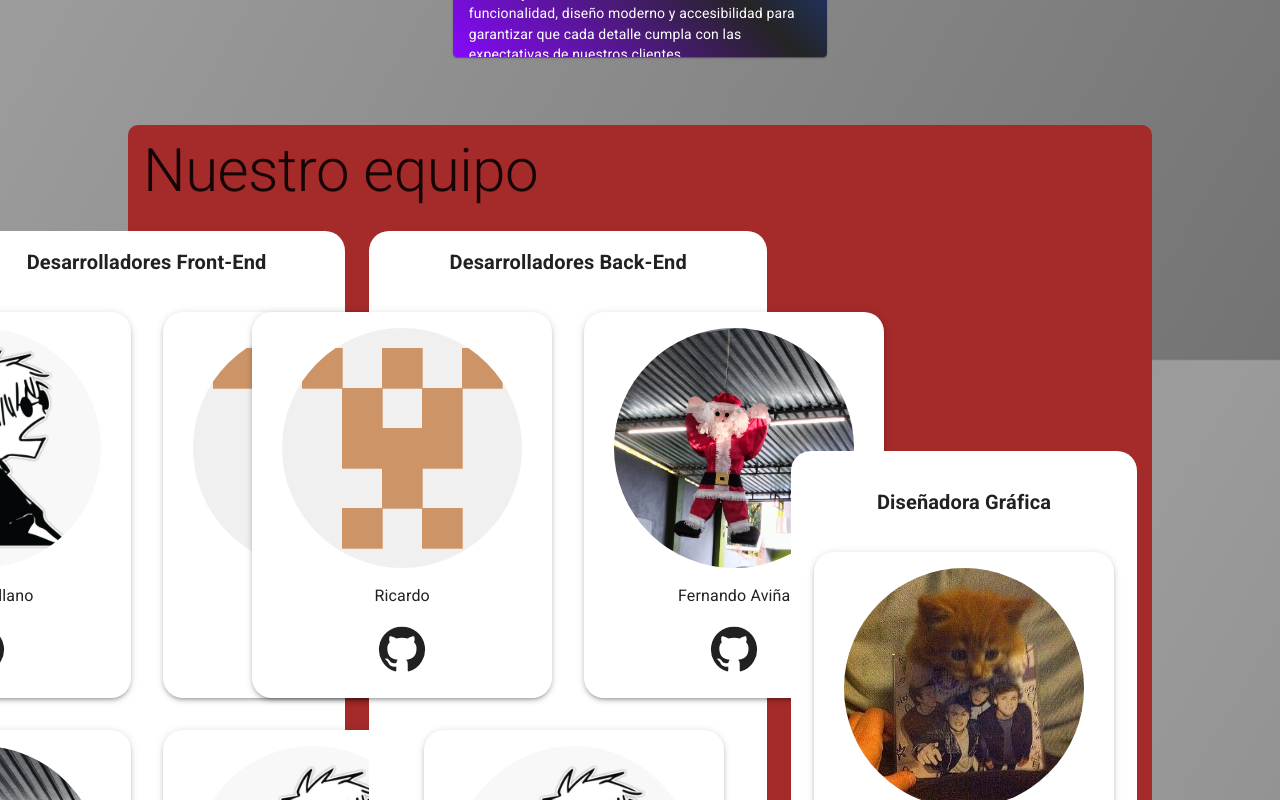
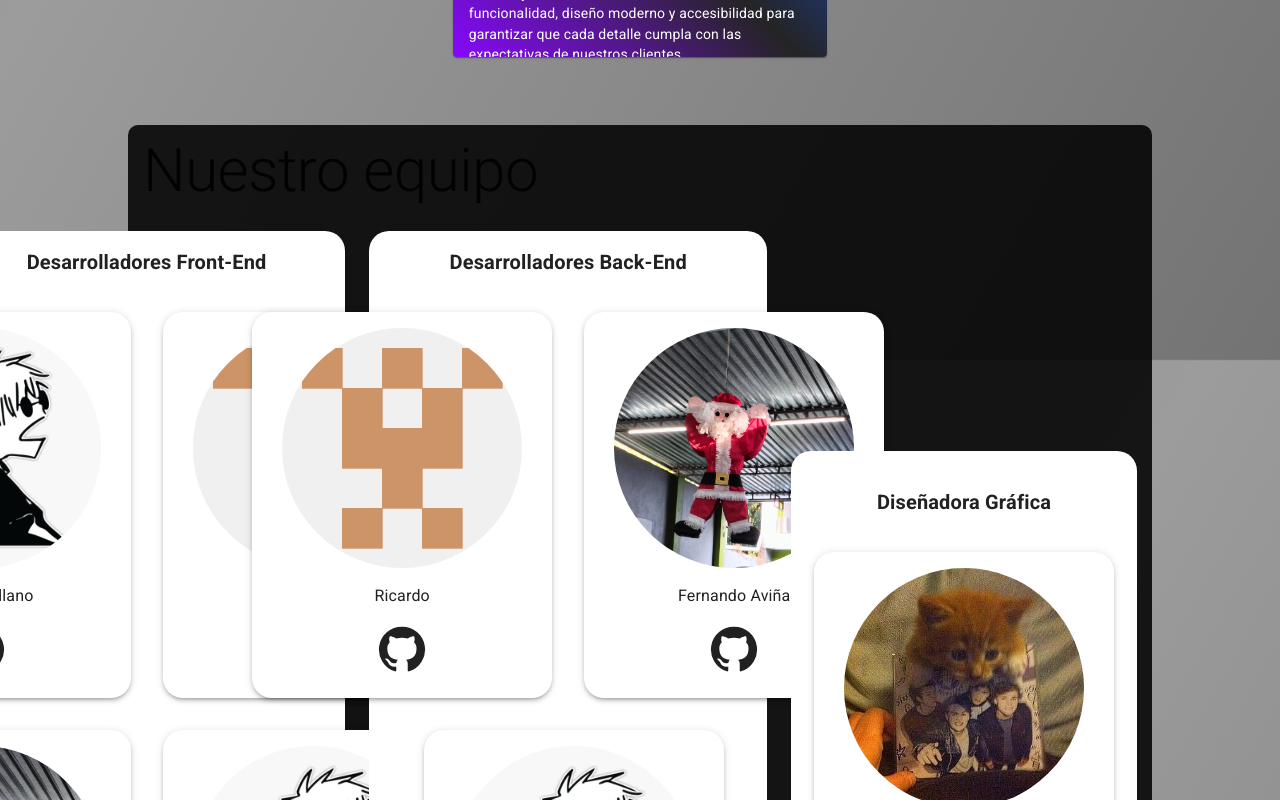
Before and after one commit to TeleraSetsi85/presentacion, a React (Vite) app: page / in a window 1280 px wide. Shown: the part 1240-2040 px from the top of the page. Built offline with nearby package versions, Linux system fonts and the light colour scheme; a web font is replaced by a local one.

Commit message:
Update casrds

```diff
--- a/src/components/Sections.jsx
+++ b/src/components/Sections.jsx
@@ -179,9 +179,6 @@ export default function RecipeReviewCard() {
                     Transmite confianza y elegancia con una invitación que refleja tu amor y atención al detalle. Déjanos ayudarte a dar el primer
                     paso para hacer de tu boda una experiencia inolvidable, ¡desde la primera impresión! 🌟
                   </Typography>
-                  <Typography variant="body2" sx={{ mt: 2, fontWeight: "bold" }}>
-                    ¿Listo para compartir tu gran día de manera inolvidable? ❤️
-                  </Typography>
                 </CardContent>
               </CardActionArea>
             </Card>
@@ -259,7 +256,7 @@ export default function RecipeReviewCard() {
     </Box>
 
       {/*Seccion de equipo */}
-    <Box sx={{background: 'brown', width: '80%', height: '90rem',padding: '10px 15px', borderRadius: '10px'}}>
+    <Box sx={{background: '#000d', width: '80%', height: '90rem',padding: '10px 15px', borderRadius: '10px'}}>
       <Typography variant="h2">
           Nuestro equipo
       </Typography>
```
